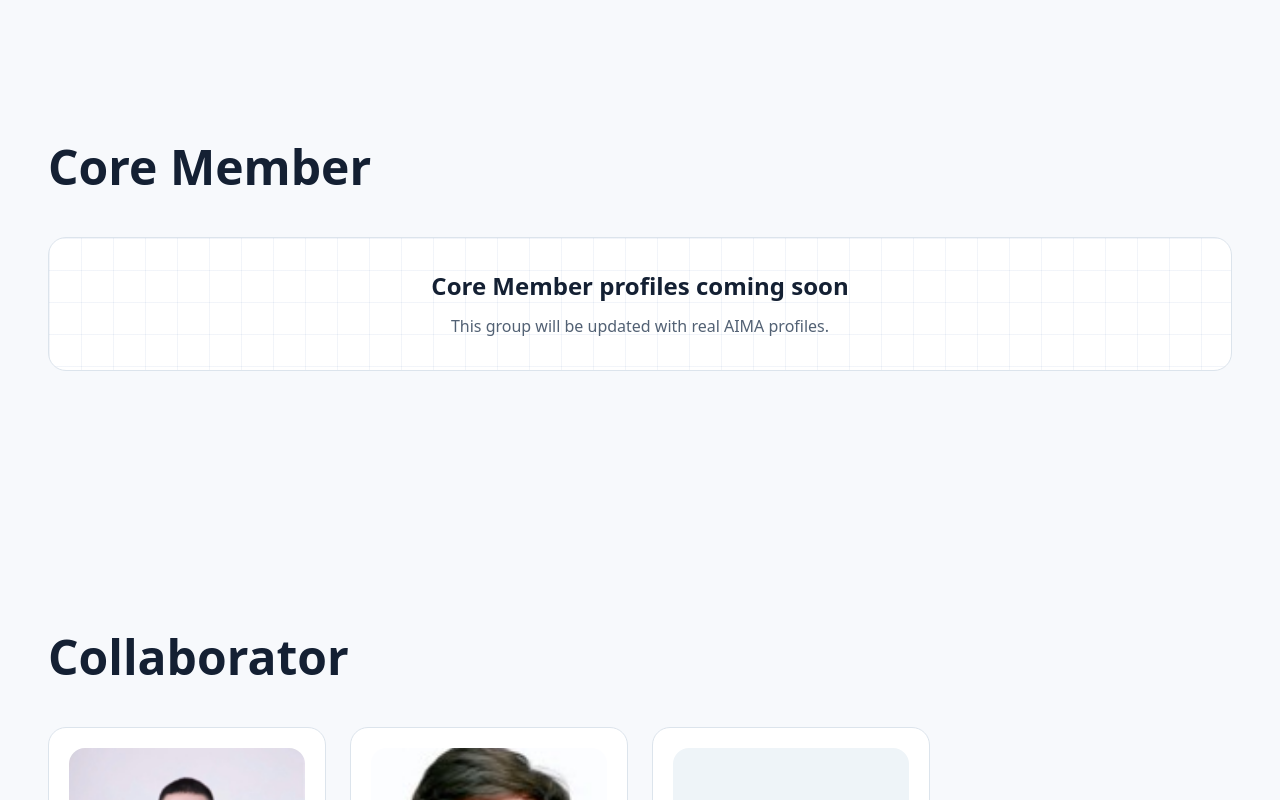
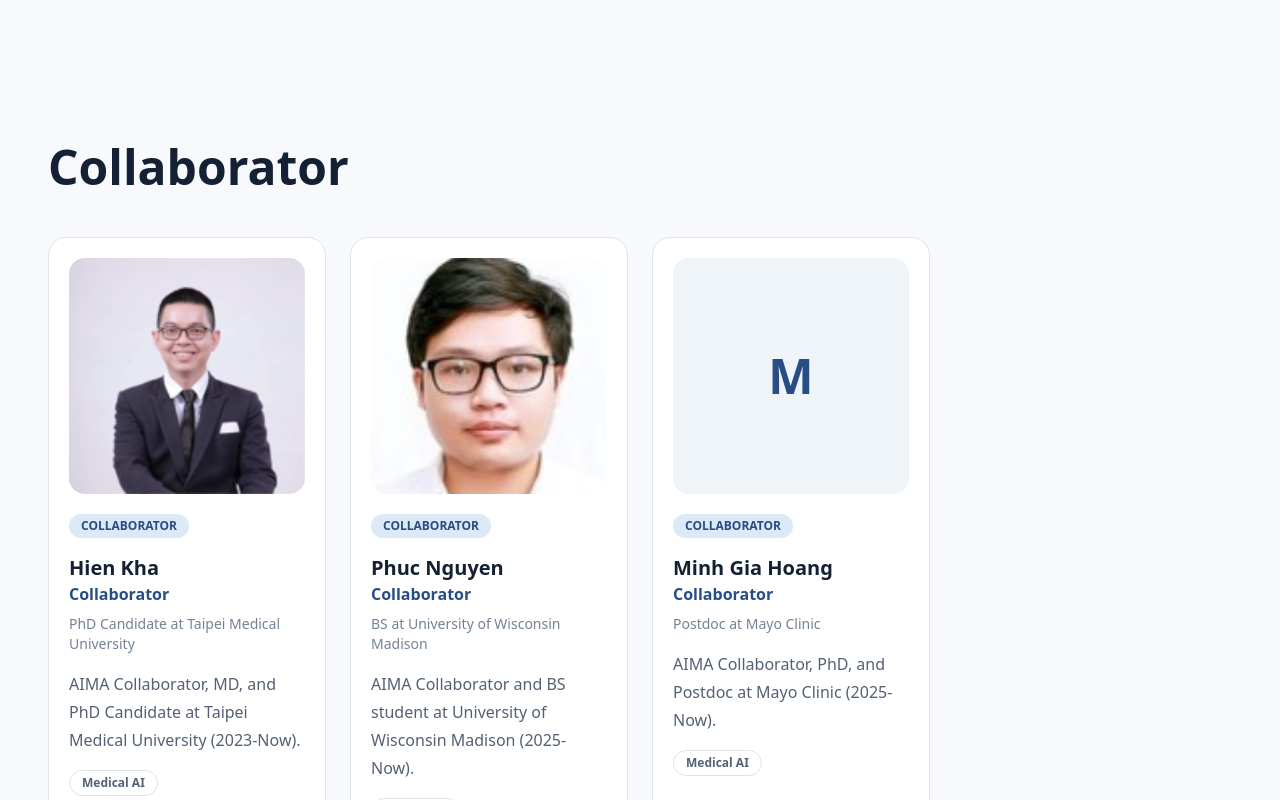
Before and after one commit to AIMA-Research-Group/aima-research-group.github.io, a Next.js app: page /people in a window 1280 px wide. Shown: the part 3460-4260 px from the top of the page. Built offline with nearby package versions, Linux system fonts and the light colour scheme.

Commit message:
refactor: hide empty core member section

```diff
--- a/app/people/page.tsx
+++ b/app/people/page.tsx
@@ -11,7 +11,6 @@ const groups = [
   ["founder", "Founder"],
   ["leader", "Leaders"],
   ["mentor", "Mentor"],
-  ["core-member", "Core Member"],
   ["collaborator", "Collaborator"],
   ["affiliated-faculty", "Affiliated Faculty"],
 ] as const;
```
